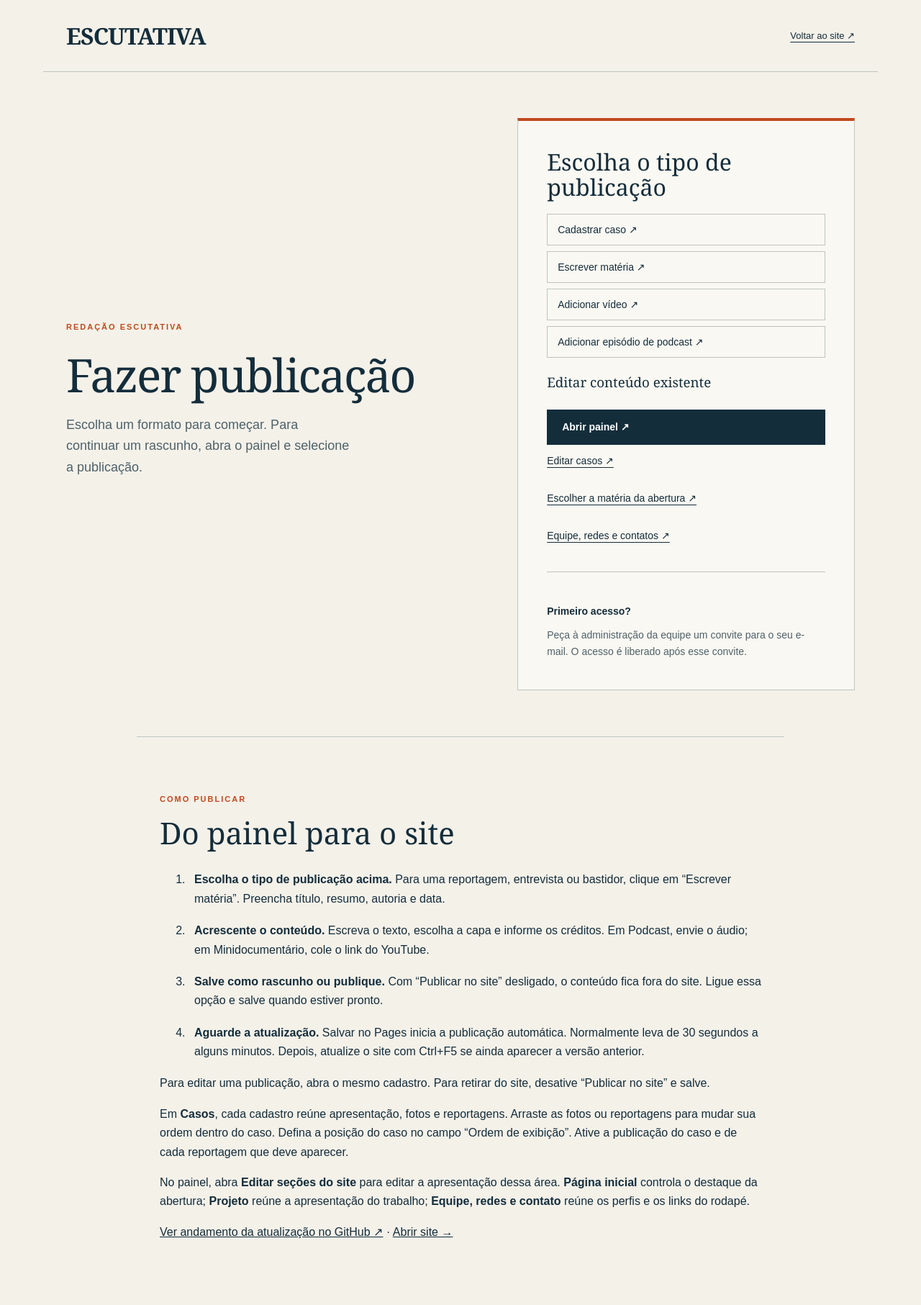
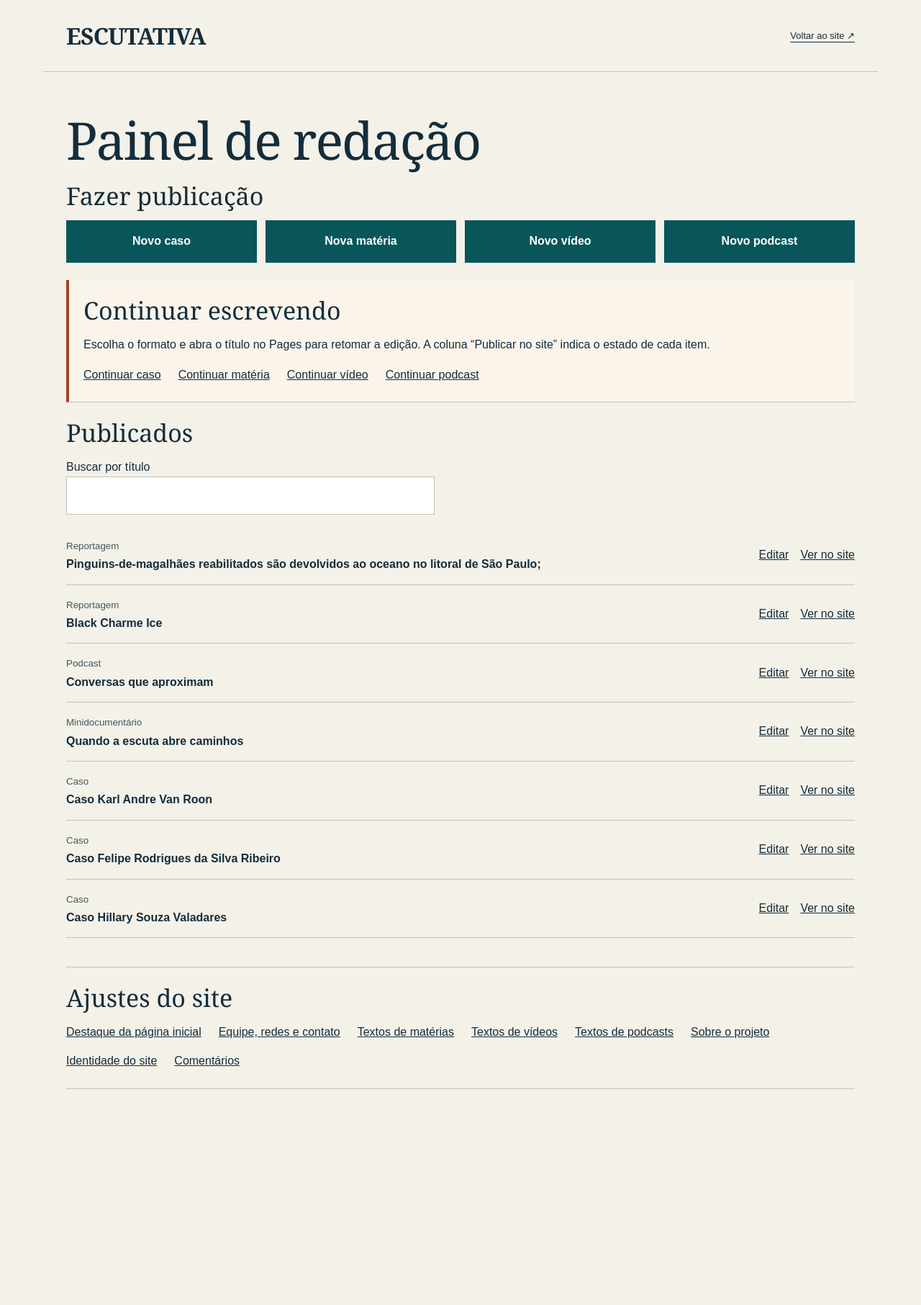
Before and after one commit to iarleyoliveira/ESCUTATIVA, a Jekyll site: the page built from admin/index.html, in a window 1280 px wide. Shown: the whole page at 72% size. Built offline with Jekyll 4.4.1, drawn with Linux system fonts in a browser that asks for light colours; after the commit the page ends 1577 px from its top, so only the background shows below that.

Commit message:
Organiza painel com criação, acesso ao editor e busca nos publicados

```diff
--- /dev/null
+++ b/_includes/newsroom-row.html
@@ -0,0 +1,5 @@
+<li data-title="{{ include.title | escape }}">
+  <div><small>{{ include.format | escape }}</small><strong>{{ include.title | escape }}</strong></div>
+  <a href="{{ include.edit | escape }}" aria-label="Editar {{ include.title | escape }}">Editar</a>
+  <a href="{{ include.url | relative_url }}" aria-label="Ver no site: {{ include.title | escape }}">Ver no site</a>
+</li>
--- a/admin/index.html
+++ b/admin/index.html
@@ -4,44 +4,60 @@ title: Área da equipe
 sitemap: false
 team_access: true
 ---
-<section class="wrap team-access" aria-labelledby="access-title">
-  <div class="access-intro">
-    <span class="kicker">Redação Escutativa</span>
-    <h1 id="access-title">Fazer publicação</h1>
-    <p>Escolha um formato para começar. Para continuar um rascunho, abra o painel e selecione a publicação.</p>
+{% assign cms = site.editor_url | split: '/collection/' | first %}
+<section class="wrap newsroom">
+  <h1>Painel de redação</h1>
+  <h2>Fazer publicação</h2>
+  <div class="newsroom-create">
+    <a href="{{ cms }}/collection/casos/new">Novo caso</a>
+    <a href="{{ cms }}/collection/materias/new">Nova matéria</a>
+    <a href="{{ cms }}/collection/assista/new">Novo vídeo</a>
+    <a href="{{ cms }}/collection/escute/new">Novo podcast</a>
   </div>
-  <div class="access-card">
-    <h2>Escolha o tipo de publicação</h2>
-    <div class="access-shortcuts publication-links">
-      <a href="https://app.pagescms.org/iarleyoliveira/ESCUTATIVA/main/collection/casos/new">Cadastrar caso ↗</a>
-      <a href="https://app.pagescms.org/iarleyoliveira/ESCUTATIVA/main/collection/materias/new">Escrever matéria ↗</a>
-      <a href="https://app.pagescms.org/iarleyoliveira/ESCUTATIVA/main/collection/assista/new">Adicionar vídeo ↗</a>
-      <a href="https://app.pagescms.org/iarleyoliveira/ESCUTATIVA/main/collection/escute/new">Adicionar episódio de podcast ↗</a>
+  <section class="newsroom-drafts">
+    <h2>Continuar escrevendo</h2>
+    <p>Escolha o formato e abra o título no Pages para retomar a edição. A coluna “Publicar no site” indica o estado de cada item.</p>
+    <div class="newsroom-settings">
+      <a href="{{ cms }}/collection/casos">Continuar caso</a>
+      <a href="{{ cms }}/collection/materias">Continuar matéria</a>
+      <a href="{{ cms }}/collection/assista">Continuar vídeo</a>
+      <a href="{{ cms }}/collection/escute">Continuar podcast</a>
     </div>
-    <h3>Editar conteúdo existente</h3>
-    <a class="button access-button" href="{{ site.editor_url | escape }}">Abrir painel ↗</a>
-    <div class="access-shortcuts">
-      <a href="https://app.pagescms.org/iarleyoliveira/ESCUTATIVA/main/collection/casos">Editar casos ↗</a>
-      <a href="https://app.pagescms.org/iarleyoliveira/ESCUTATIVA/main/file/inicio">Escolher a matéria da abertura ↗</a>
-      <a href="https://app.pagescms.org/iarleyoliveira/ESCUTATIVA/main/file/equipe">Equipe, redes e contatos ↗</a>
+  </section>
+  <section>
+    <h2>Publicados</h2>
+    <label for="publication-search">Buscar por título</label>
+    <input id="publication-search" type="search" autocomplete="off">
+    <ul class="newsroom-list">
+    {% assign articles = site.materias | sort: 'date' | reverse %}
+    {% for article in articles %}{% if article.published == true %}
+      {% assign folder = article.path | split: '/' | slice: -2 | first %}
+      {% assign collection = folder %}{% if folder == 'leia' %}{% assign collection = 'materias' %}{% endif %}
+      {% assign source = article.path | split: '_materias/' | last | prepend: '_materias/' %}
+      {% assign edit_path = source | url_encode | replace: '+', '%20' %}
+      {% assign edit_url = cms | append: '/collection/' | append: collection | append: '/edit/' | append: edit_path %}
+      {% include newsroom-row.html title=article.title format=article.category edit=edit_url url=article.url %}
+    {% endif %}{% endfor %}
+    {% for record in site.data.casos %}{% assign caso = record[1] %}{% unless caso.published == false %}
+      {% assign source = record[0] | prepend: '_data/casos/' | append: '.yml' | url_encode | replace: '+', '%20' %}
+      {% assign edit_url = cms | append: '/collection/casos/edit/' | append: source %}
+      {% assign case_url = caso.id | default: caso.name | slugify | prepend: '/#' %}
+      {% include newsroom-row.html title=caso.name format='Caso' edit=edit_url url=case_url %}
+    {% endunless %}{% endfor %}
+    </ul>
+    <p id="publication-empty" hidden>Nenhuma publicação encontrada.</p>
+  </section>
+  <section><h2>Ajustes do site</h2>
+    <div class="newsroom-settings">
+      <a href="{{ cms }}/file/inicio">Destaque da página inicial</a>
+      <a href="{{ cms }}/file/equipe">Equipe, redes e contato</a>
+      <a href="{{ cms }}/file/config_leia">Textos de matérias</a>
+      <a href="{{ cms }}/file/config_assista">Textos de vídeos</a>
+      <a href="{{ cms }}/file/config_escute">Textos de podcasts</a>
+      <a href="{{ cms }}/file/projeto">Sobre o projeto</a>
+      <a href="{{ cms }}/file/identidade">Identidade do site</a>
+      <a href="{{ cms }}/file/comentarios">Comentários</a>
     </div>
-    <div class="access-help">
-      <h3>Primeiro acesso?</h3>
-      <p>Peça à administração da equipe um convite para o seu e-mail. O acesso é liberado após esse convite.</p>
-    </div>
-  </div>
+  </section>
 </section>
-<section class="wrap section publishing-help" aria-labelledby="publishing-help-title">
-  <span class="kicker">Como publicar</span>
-  <h2 id="publishing-help-title">Do painel para o site</h2>
-  <ol>
-    <li><strong>Escolha o tipo de publicação acima.</strong> Para uma reportagem, entrevista ou bastidor, clique em “Escrever matéria”. Preencha título, resumo, autoria e data.</li>
-    <li><strong>Acrescente o conteúdo.</strong> Escreva o texto, escolha a capa e informe os créditos. Em Podcast, envie o áudio; em Minidocumentário, cole o link do YouTube.</li>
-    <li><strong>Salve como rascunho ou publique.</strong> Com “Publicar no site” desligado, o conteúdo fica fora do site. Ligue essa opção e salve quando estiver pronto.</li>
-    <li><strong>Aguarde a atualização.</strong> Salvar no Pages inicia a publicação automática. Normalmente leva de 30 segundos a alguns minutos. Depois, atualize o site com Ctrl+F5 se ainda aparecer a versão anterior.</li>
-  </ol>
-  <p>Para editar uma publicação, abra o mesmo cadastro. Para retirar do site, desative “Publicar no site” e salve.</p>
-  <p>Em <strong>Casos</strong>, cada cadastro reúne apresentação, fotos e reportagens. Arraste as fotos ou reportagens para mudar sua ordem dentro do caso. Defina a posição do caso no campo “Ordem de exibição”. Ative a publicação do caso e de cada reportagem que deve aparecer.</p>
-  <p>No painel, abra <strong>Editar seções do site</strong> para editar a apresentação dessa área. <strong>Página inicial</strong> controla o destaque da abertura; <strong>Projeto</strong> reúne a apresentação do trabalho; <strong>Equipe, redes e contato</strong> reúne os perfis e os links do rodapé.</p>
-  <p><a href="https://github.com/iarleyoliveira/ESCUTATIVA/actions/workflows/pages/pages-build-deployment">Ver andamento da atualização no GitHub ↗</a> · <a href="{{ '/' | relative_url }}">Abrir site →</a></p>
-</section>
+<script src="{{ '/assets/newsroom.js' | relative_url }}" defer></script>
--- /dev/null
+++ b/assets/newsroom.js
@@ -0,0 +1,11 @@
+const publicationSearch = document.querySelector('#publication-search');
+const publicationRows = [...document.querySelectorAll('.newsroom-list li')];
+const normalizeTitle = value => value.normalize('NFD').replace(/[\u0300-\u036f]/g, '').toLocaleLowerCase('pt-BR').trim();
+
+function filterPublications() {
+  const query = normalizeTitle(publicationSearch.value);
+  for (const row of publicationRows) row.hidden = !normalizeTitle(row.dataset.title).includes(query);
+  document.querySelector('#publication-empty').hidden = publicationRows.some(row => !row.hidden);
+}
+publicationSearch.addEventListener('input', filterPublications);
+filterPublications();
--- a/assets/style.css
+++ b/assets/style.css
@@ -552,3 +552,22 @@ header nav a:hover::after, header nav a:focus-visible::after { transform: scaleX
 .access-card .access-shortcuts { margin: 0; }
 .publication-links a { padding: 8px 14px; border: 1px solid var(--line); text-decoration: none; }
 .publication-links a:hover, .publication-links a:focus-visible { border-color: var(--ink); text-decoration: underline; }
+
+.newsroom { padding-block: 36px 64px; }
+.newsroom h2 { font-size: clamp(24px, 4vw, 34px); margin: 0 0 16px; }
+.newsroom section { padding-block: 24px; border-bottom: 1px solid var(--line); }
+.newsroom-create { display: grid; grid-template-columns: repeat(4, 1fr); gap: 12px; }
+.newsroom-create a { padding: 16px 8px; background: #08565a; color: white; text-align: center; text-decoration: none; font-weight: bold; }
+.newsroom-create a:hover { background: #063f43; }
+.newsroom-drafts { margin-top: 24px; border-left: 4px solid #a64422; padding-inline: 20px; background: #faf4eb; }
+.newsroom label, .newsroom-list strong { display: block; }
+.newsroom input { width: min(100%, 32rem); padding: 12px; font: inherit; border: 1px solid var(--line); }
+.newsroom-list { list-style: none; padding: 0; }
+.newsroom-list li { display: grid; grid-template-columns: 1fr auto auto; gap: 16px; align-items: center; padding: 14px 0; border-bottom: 1px solid var(--line); }
+.newsroom-list small { color: #41575b; }
+.newsroom-settings { display: flex; flex-wrap: wrap; gap: 14px 24px; }
+@media(max-width:700px) {
+  .newsroom-create { grid-template-columns: repeat(2,1fr); }
+  .newsroom-list li { grid-template-columns: auto 1fr; gap: 8px 20px; }
+  .newsroom-list li div { grid-column: 1/-1; }
+}
```
Also changed, not shown: .github/workflows/validar-site.yml, .pages.yml.
